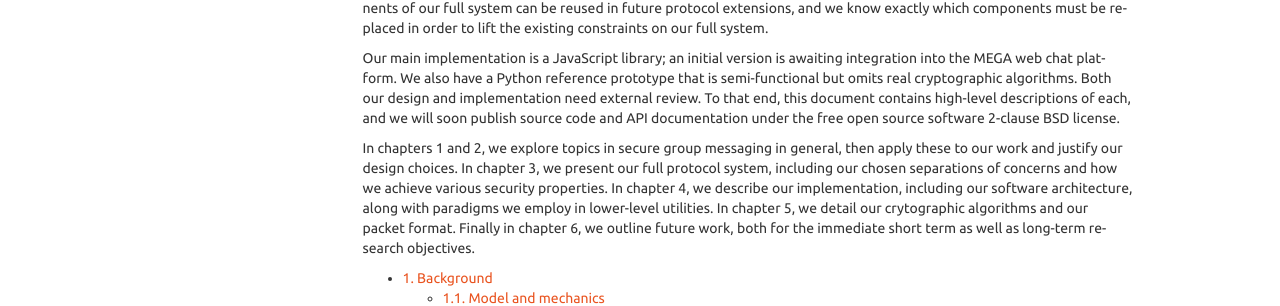
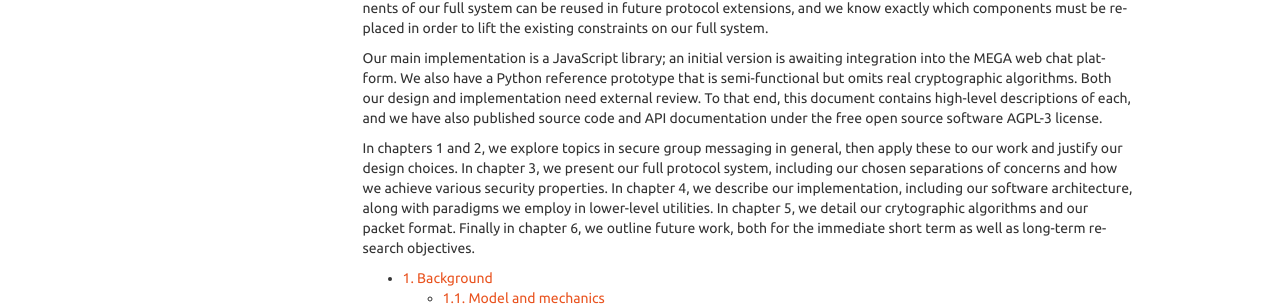
Before and after one commit to meganz/mpenc_doc, a Sphinx documentation site: the page built from source/index.rst, in a window 1280 px wide and 900 px high. Shown: the part 442-748 px from the top of the window. Built offline with Sphinx 7.4.7, drawn with Linux system fonts in a browser that asks for light colours.

Commit message:
Mention the correct license for the source code

```diff
--- a/source/index.rst
+++ b/source/index.rst
@@ -32,8 +32,8 @@ Our main implementation is a JavaScript library; an initial version is awaiting
 integration into the MEGA web chat platform. We also have a Python reference
 prototype that is semi-functional but omits real cryptographic algorithms. Both
 our design and implementation need external review. To that end, this document
-contains high-level descriptions of each, and we will soon publish source code
-and API documentation under the free open source software 2-clause BSD license.
+contains high-level descriptions of each, and we have also published source
+code and API documentation under the free open source software AGPL-3 license.
 
 In chapters 1 and 2, we explore topics in secure group messaging in general,
 then apply these to our work and justify our design choices. In chapter 3, we
```
